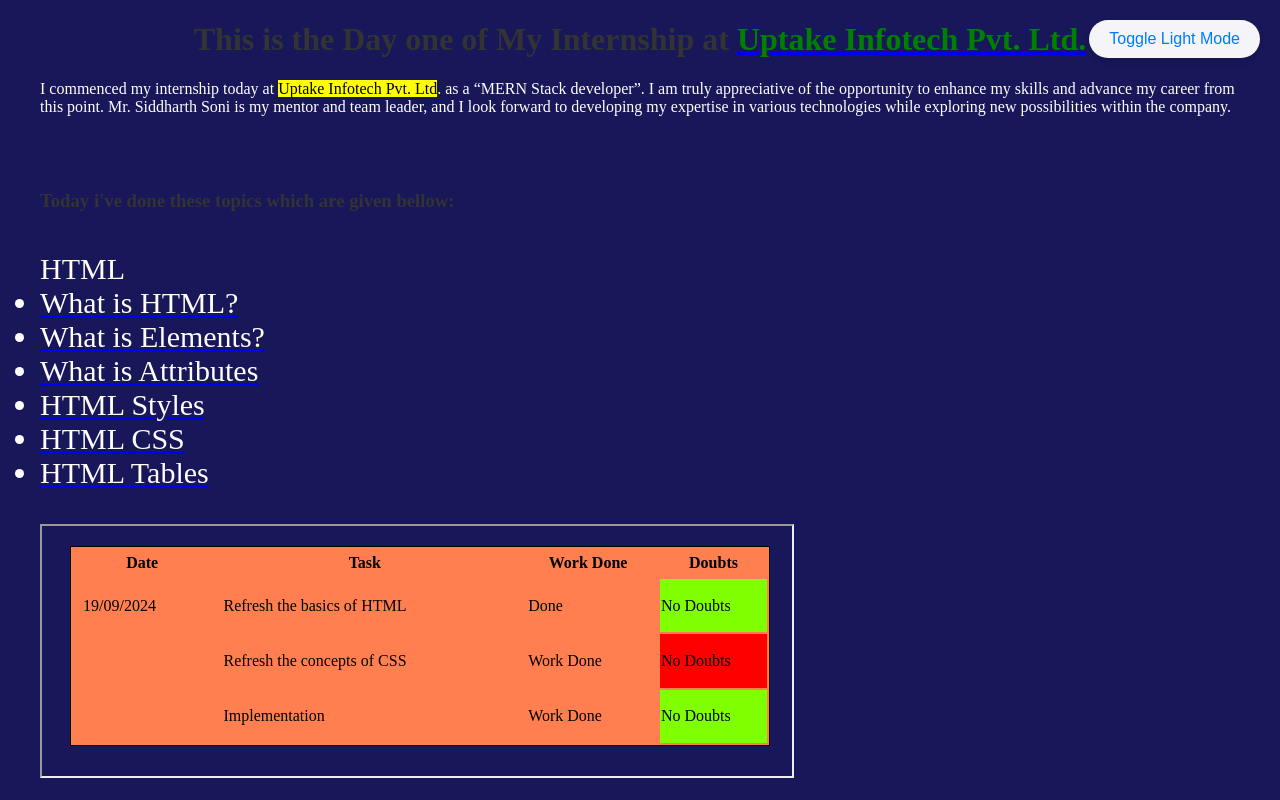
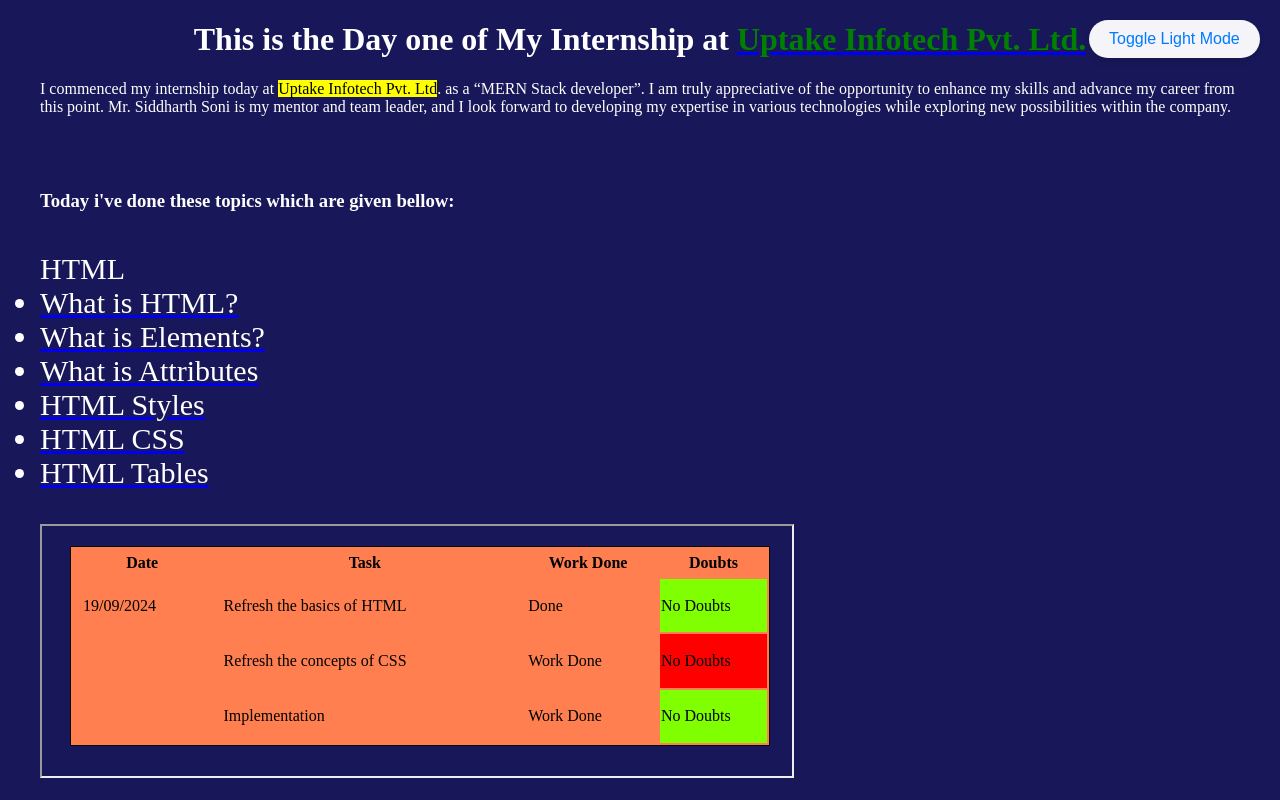
Before and after one commit to Rahull78/Basics_HTML, a plain HTML site: page index.html in a window 1280 px wide. Both pictures are taken after a click on the button "Dark Mode". Shown: the top 800 px of the page. Drawn offline with Linux system fonts and the light colour scheme.

Commit message:
Fixed some issues

```diff
--- a/style.css
+++ b/style.css
@@ -8,6 +8,11 @@
 /* Dark Mode Styles */
 body.dark-mode {
   background-color: rgb(24, 23, 89); /* Original dark mode background */
+  color: white;
+}
+
+body.dark-mode h1,
+body.dark-mode h3 {
   color: white;
 }
 
```
